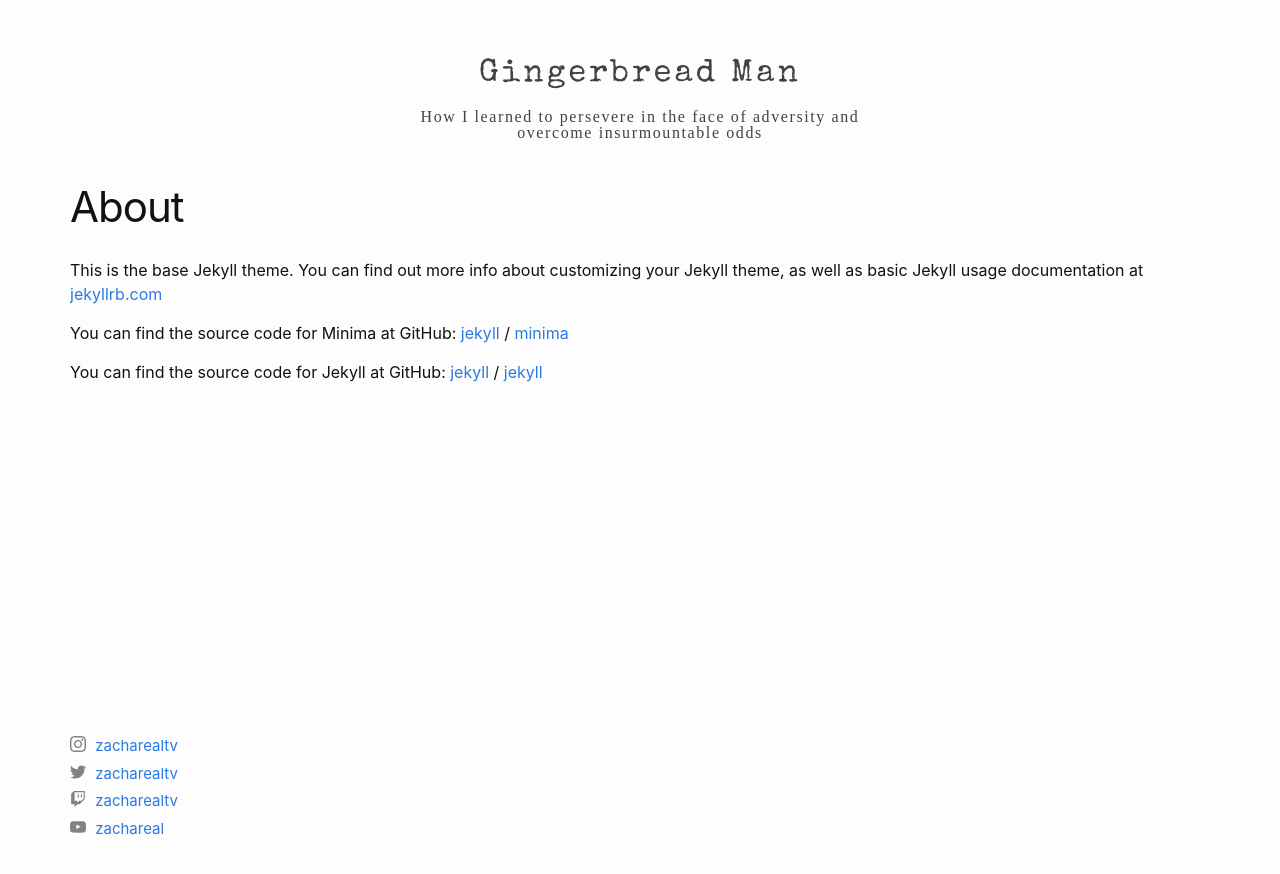
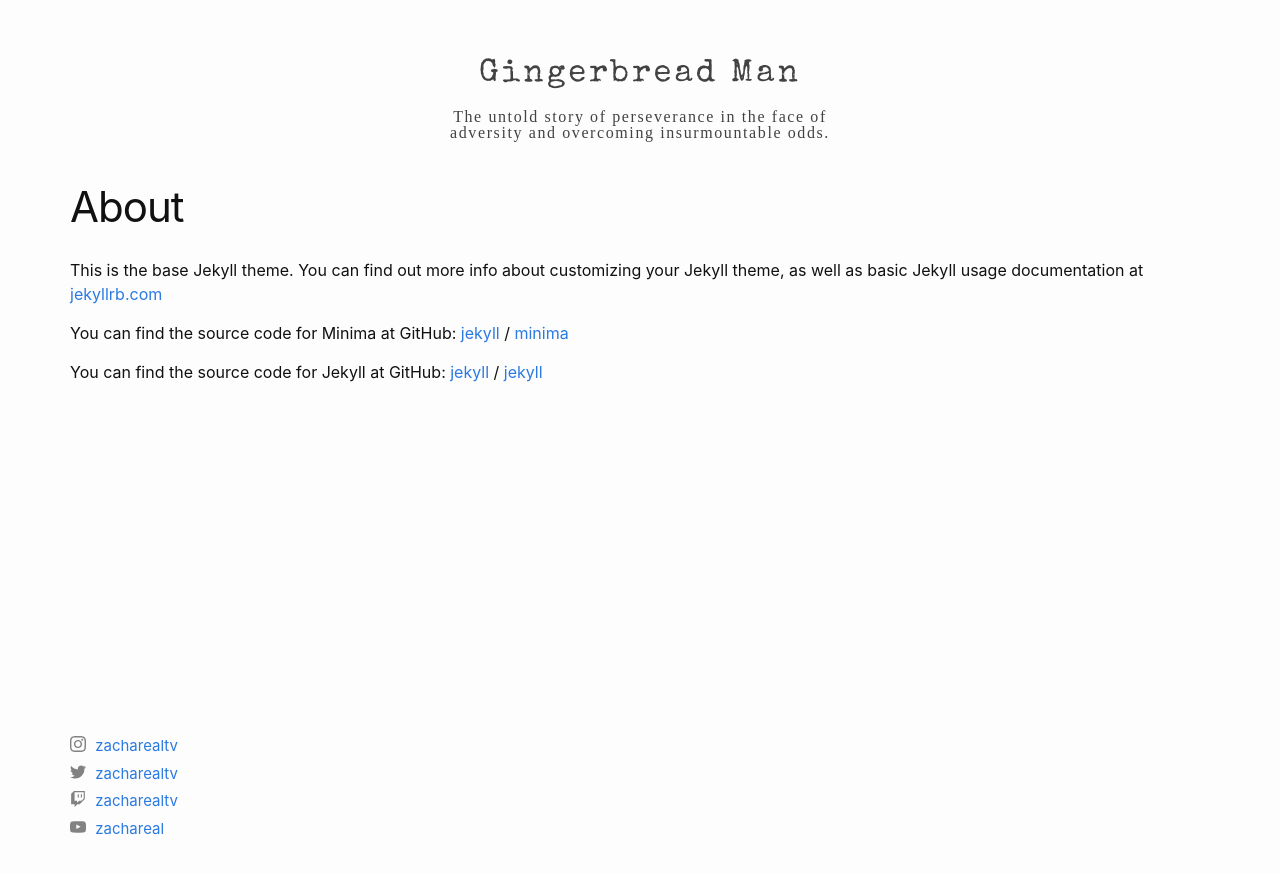
Before and after one commit to zachareal/zachareal.github.io, a Jekyll site: the page built from docs/about.markdown, in a window 1280 px wide. Shown: the top 874 px of the page. Built offline with Jekyll 4.4.1, drawn with Linux system fonts in a browser that asks for light colours.

Commit message:
change subtitle

```diff
--- a/docs/_config.yml
+++ b/docs/_config.yml
@@ -20,7 +20,7 @@
 
 title: zachareal | The untold story of the infamous Twitch streamer zacharealtv
 wordmark: Gingerbread Man
-subtitle: How I learned to persevere in the face of adversity and overcome insurmountable odds
+subtitle: The untold story of perseverance in the face of adversity and overcoming insurmountable odds.
 email: inquiries@zachareal.com
 description: >- # this means to ignore newlines until "baseurl:"
   The untold story of the infamous Twitch streamer zacharealtv
```
